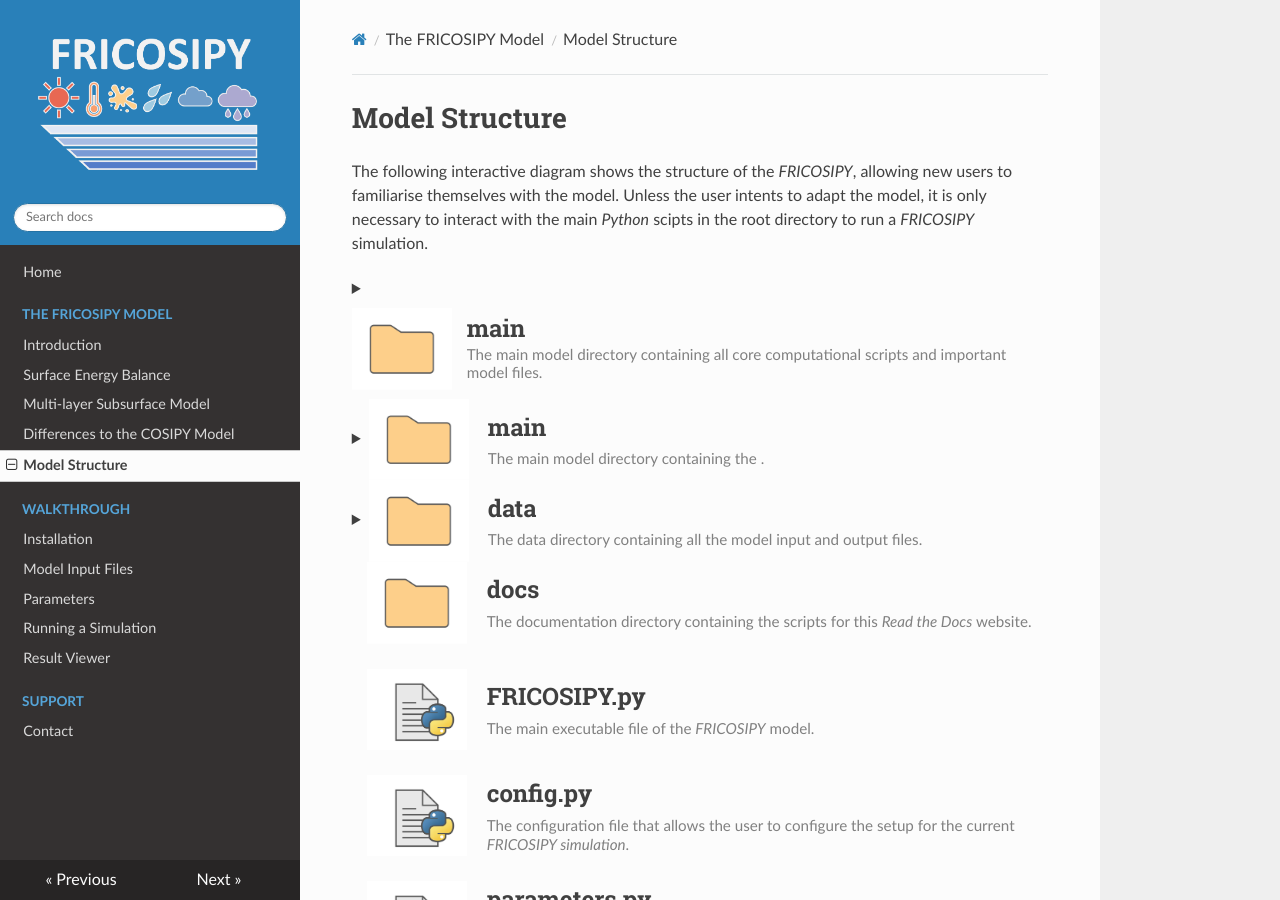
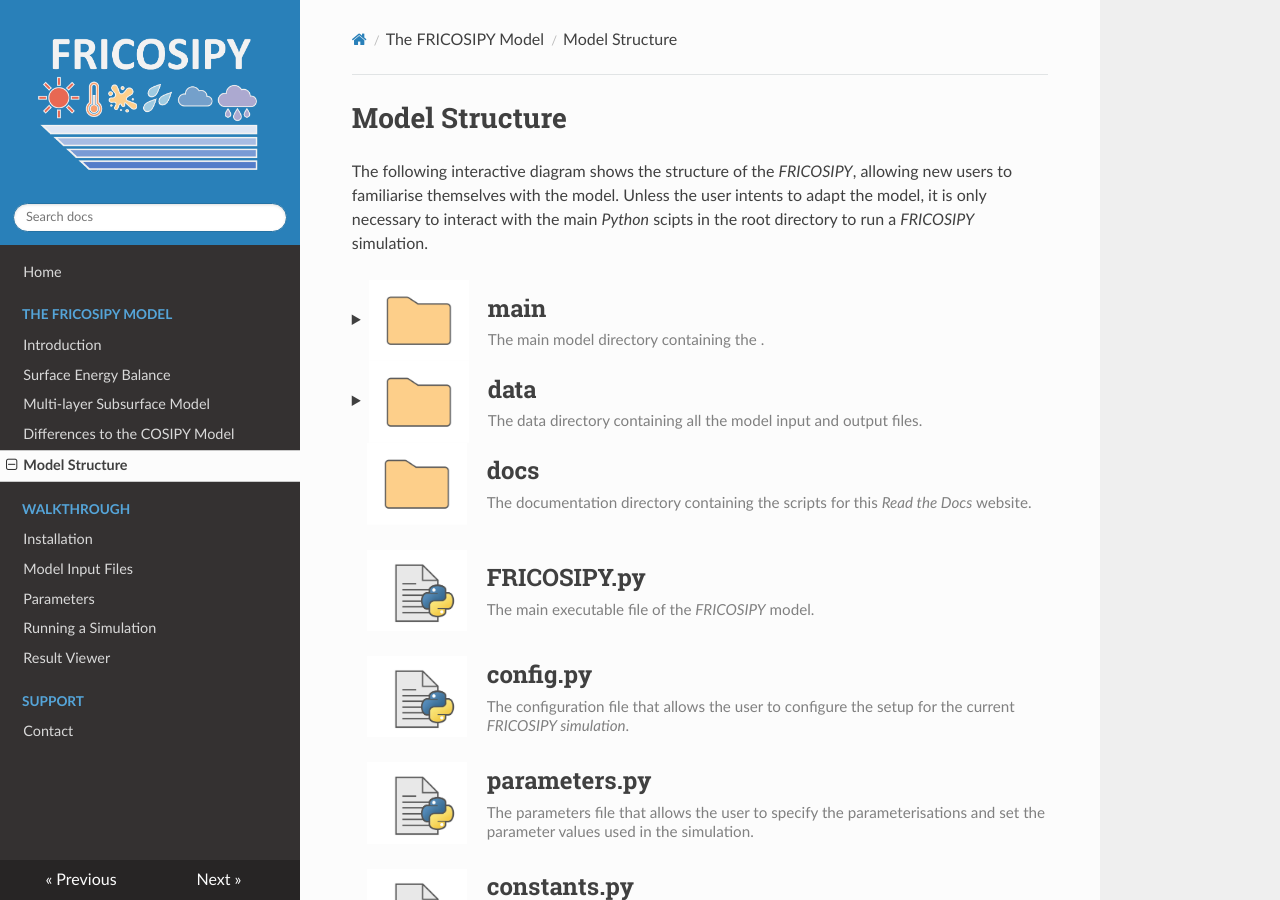
Before and after one commit to MarcusGastaldello/FRICOSIPY, an MkDocs documentation site: the page built from docs/model_structure.md, in a window 1280 px wide and 900 px high. Built offline with MkDocs 1.6.1, drawn with Linux system fonts in a browser that asks for light colours.

Commit message:
Update model_structure.md

```diff
--- a/docs/model_structure.md
+++ b/docs/model_structure.md
@@ -6,10 +6,6 @@
 # Model Structure
 
 The following interactive diagram shows the structure of the *FRICOSIPY*, allowing new users to familiarise themselves with the model. Unless the user intents to adapt the model, it is only necessary to interact with the main *Python* scipts in the root directory to run a *FRICOSIPY* simulation.
-
-
-??? "<div style='display: flex; align-items: center; min-height: 100px;'> <img src='https://github.com/MarcusGastaldello/FRICOSIPY/raw/main/docs/icons/Folder.png' width='100' style='flex-shrink: 0; margin-right: 15px;'> <div style='flex-grow: 1; width: 70%; line-height: 1.2;'> <h2 style='margin: 0; font-size: 1.5em;'>main</h2> <small style='display: block; color: gray; font-size: 0.95em; margin-top: 4px;'>The main model directory containing all core computational scripts and important model files.</small> </div> </div>"
-
 
 ??? "<img src='https://github.com/MarcusGastaldello/FRICOSIPY/raw/main/docs/icons/Folder.png' width='100' style='vertical-align: middle; margin-right: 15px;'> <div style='display: inline-block; vertical-align: middle;'><h2 style='margin: 0;'>main</h2><small style='display: block; color: gray; margin-top: 8px; font-size: 0.95em;'>The main model directory containing the .</small></div>"
 
```
